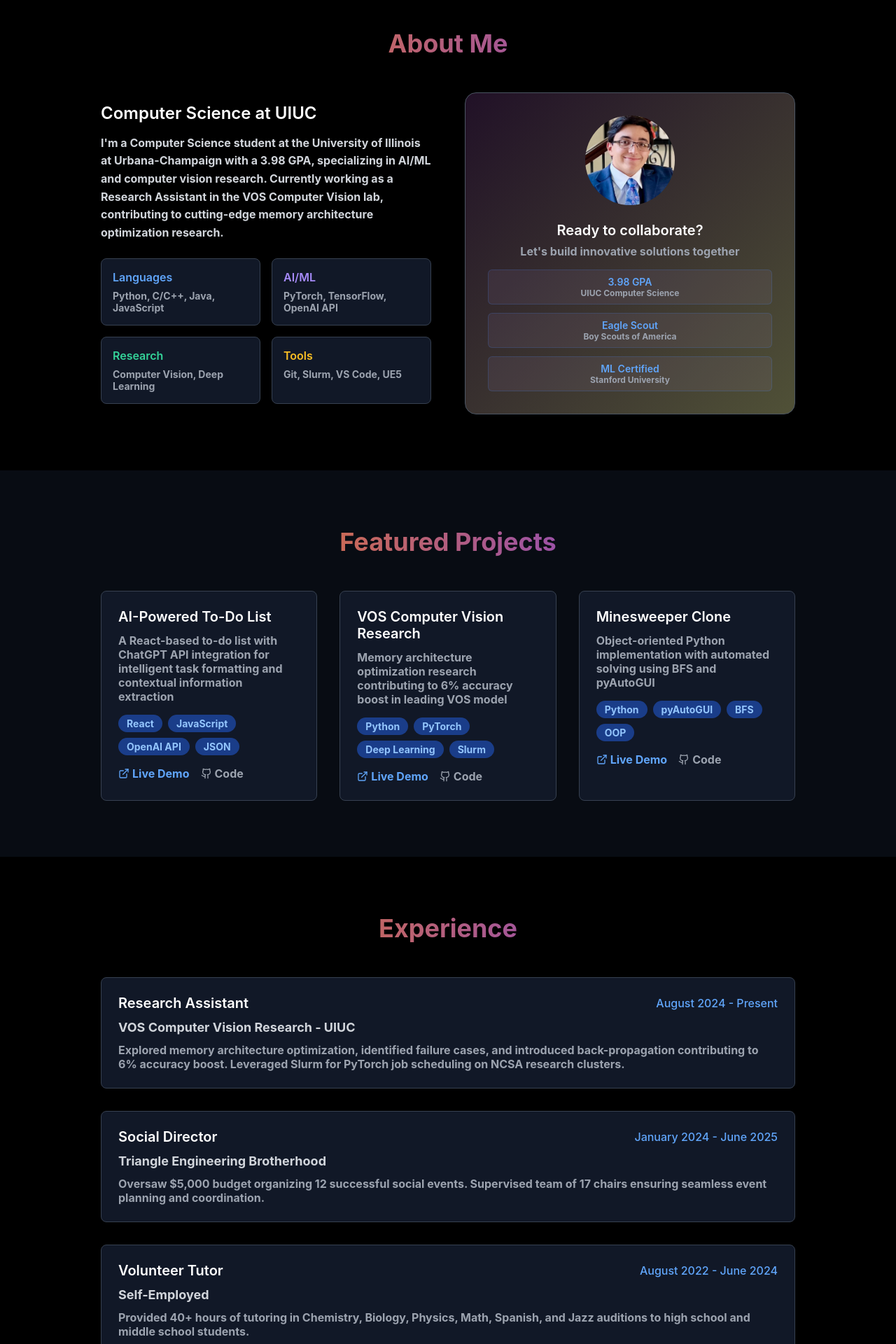
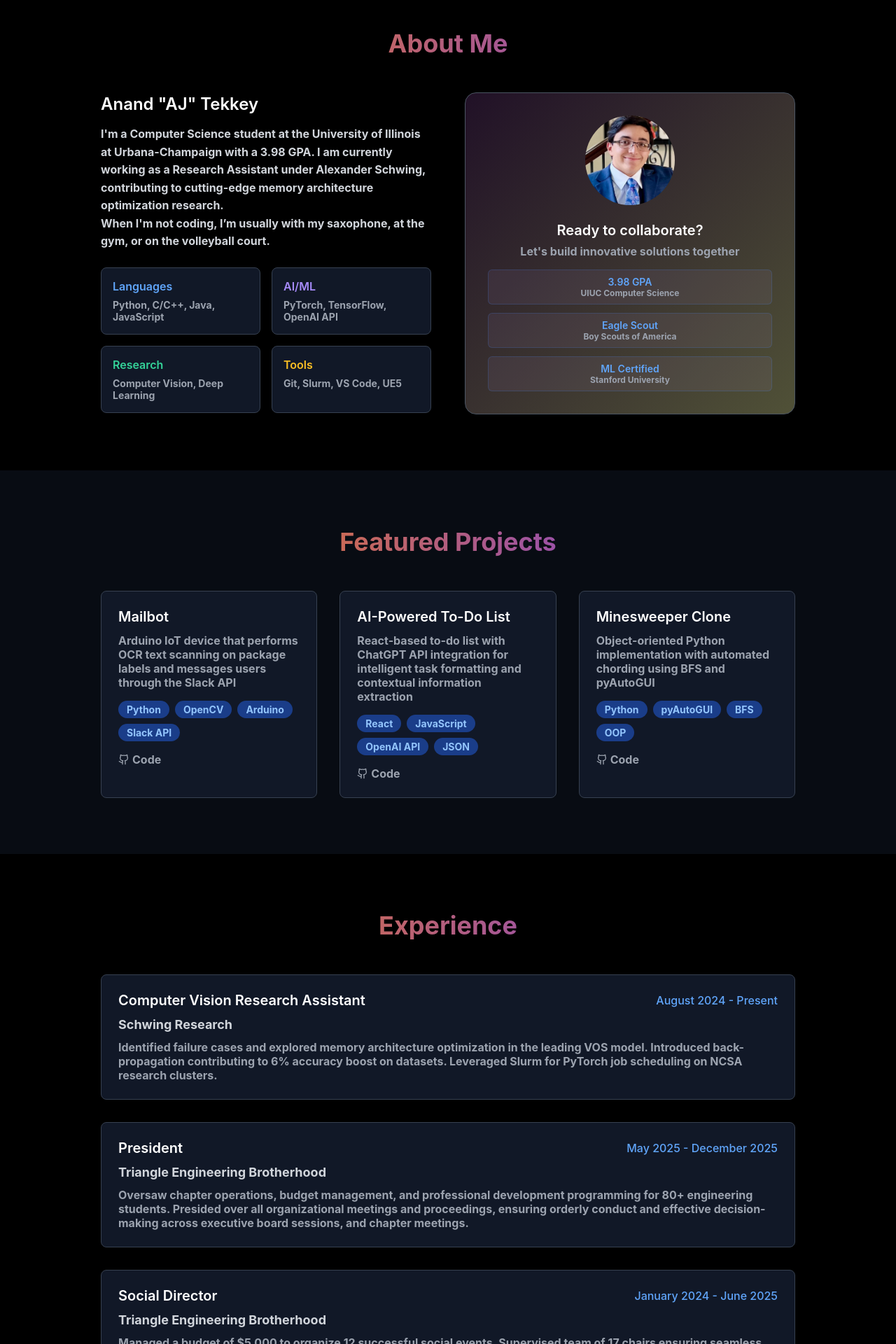
Before and after one commit to Atekkey/Atekkey.github.io, a React (Create React App) app in the folder ajt-app/: page / in a window 1280 px wide. Shown: the part 840-2760 px from the top of the page at 70% size. Built offline with nearby package versions, Linux system fonts and the light colour scheme.

Commit message:
Much Needed Updates Addressed

```diff
--- a/ajt-app/src/pages/Home3.js
+++ b/ajt-app/src/pages/Home3.js
@@ -1,5 +1,6 @@
 import React, { useState, useEffect } from 'react';
-import { Menu, X, Github, Linkedin, Mail, ExternalLink, Code, User, Briefcase, MessageCircle, Home } from 'lucide-react';
+import { Menu, X, Github, Linkedin, Mail, Code, User, Briefcase, MessageCircle, Home } from 'lucide-react';
+// ExternalLink
 import '../App3.css';
 const Portfolio = () => {
   const [isMenuOpen, setIsMenuOpen] = useState(false);
@@ -33,40 +34,46 @@ const Portfolio = () => {
 
   const projects = [
     {
+      title: "Mailbot",
+      description: "Arduino IoT device that performs OCR text scanning on package labels and messages users through the Slack API",
+      tech: ["Python", "OpenCV", "Arduino", "Slack API"],
+      link: "#",
+      github: "https://github.com/Atekkey/Mailbot"
+    },
+    {
       title: "AI-Powered To-Do List",
-      description: "A React-based to-do list with ChatGPT API integration for intelligent task formatting and contextual information extraction",
+      description: "React-based to-do list with ChatGPT API integration for intelligent task formatting and contextual information extraction",
       tech: ["React", "JavaScript", "OpenAI API", "JSON"],
       link: "#",
-      github: "https://github.com/ATekkey"
-    },
-    {
-      title: "VOS Computer Vision Research",
-      description: "Memory architecture optimization research contributing to 6% accuracy boost in leading VOS model",
-      tech: ["Python", "PyTorch", "Deep Learning", "Slurm"],
-      link: "#",
-      github: "https://github.com/ATekkey"
+      github: "https://github.com/Atekkey/AI-Todo-List"
     },
     {
       title: "Minesweeper Clone",
-      description: "Object-oriented Python implementation with automated solving using BFS and pyAutoGUI",
+      description: "Object-oriented Python implementation with automated chording using BFS and pyAutoGUI",
       tech: ["Python", "pyAutoGUI", "BFS", "OOP"],
       link: "#",
-      github: "https://github.com/ATekkey"
+      github: "https://github.com/Atekkey/Minesweeper"
     }
   ];
 
   const experiences = [
     {
-      title: "Research Assistant",
-      company: "VOS Computer Vision Research - UIUC",
+      title: "Computer Vision Research Assistant",
+      company: "Schwing Research",
       period: "August 2024 - Present",
-      description: "Explored memory architecture optimization, identified failure cases, and introduced back-propagation contributing to 6% accuracy boost. Leveraged Slurm for PyTorch job scheduling on NCSA research clusters."
+      description: "Identified failure cases and explored memory architecture optimization in the leading VOS model. Introduced back-propagation contributing to 6% accuracy boost on datasets. Leveraged Slurm for PyTorch job scheduling on NCSA research clusters."
+    },
+    {
+      title: "President",
+      company: "Triangle Engineering Brotherhood",
+      period: "May 2025 - December 2025",
+      description: "Oversaw chapter operations, budget management, and professional development programming for 80+ engineering students. Presided over all organizational meetings and proceedings, ensuring orderly conduct and effective decision-making across executive board sessions, and chapter meetings."
     },
     {
       title: "Social Director",
       company: "Triangle Engineering Brotherhood",
       period: "January 2024 - June 2025",
-      description: "Oversaw $5,000 budget organizing 12 successful social events. Supervised team of 17 chairs ensuring seamless event planning and coordination."
+      description: "Managed a budget of $5,000 to organize 12 successful social events. Supervised team of 17 chairs ensuring seamless event planning and coordination."
     },
     {
       title: "Volunteer Tutor",
@@ -146,10 +153,10 @@ const Portfolio = () => {
           <div className="hero-text">
             <h1 className="hero-title">Anand</h1>
             <p className="hero-subtitle">
-              Computer Science Student & AI Research Assistant
+              ML Research Assistant & Leader
             </p>
             <p className="hero-description">
-              UIUC CS student specializing in AI/ML, computer vision research, and full-stack development. Building the future with code and innovation.
+              UIUC CS student specializing in AI/ML, Computer Vision Research, and full-stack development.
             </p>
           </div>
 
@@ -180,11 +187,12 @@ const Portfolio = () => {
           <h2 className="section-title">About Me</h2>
           <div className="about-grid">
             <div className="about-text">
-              <h3 className="about-heading">Computer Science at UIUC</h3>
+              <h3 className="about-heading">Anand "AJ" Tekkey</h3>
               <p className="about-description">
-                I'm a Computer Science student at the University of Illinois at Urbana-Champaign with a 3.98 GPA,
-                specializing in AI/ML and computer vision research. Currently working as a Research Assistant in the
-                VOS Computer Vision lab, contributing to cutting-edge memory architecture optimization research.
+                I'm a Computer Science student at the University of Illinois at Urbana-Champaign with a 3.98 GPA.
+                I am currently working as a Research Assistant under Alexander Schwing, contributing to cutting-edge memory architecture optimization research.
+                <br></br>
+                When I'm not coding, I’m usually with my saxophone, at the gym, or on the volleyball court.
               </p>
               <div className="skills-grid">
                 <div className="skill-card">
@@ -250,10 +258,10 @@ const Portfolio = () => {
                     ))}
                   </div>
                   <div className="project-links">
-                    <a href={project.link} className="project-link demo">
+                    {/* <a href={project.link} className="project-link demo">
                       <ExternalLink size={16} />
                       Live Demo
-                    </a>
+                    </a> */}
                     <a href={project.github} className="project-link code">
                       <Github size={16} />
                       Code
```
Also changed, not shown: 1 other file (tests, documents, lock files or other folders).
